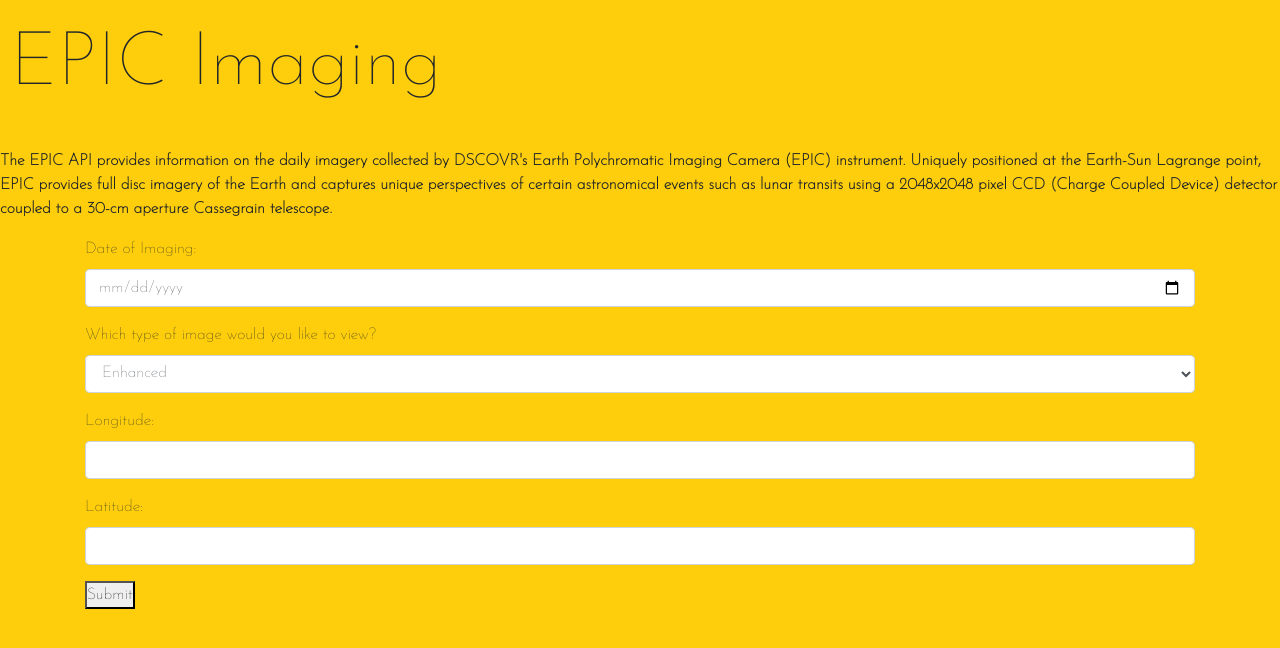
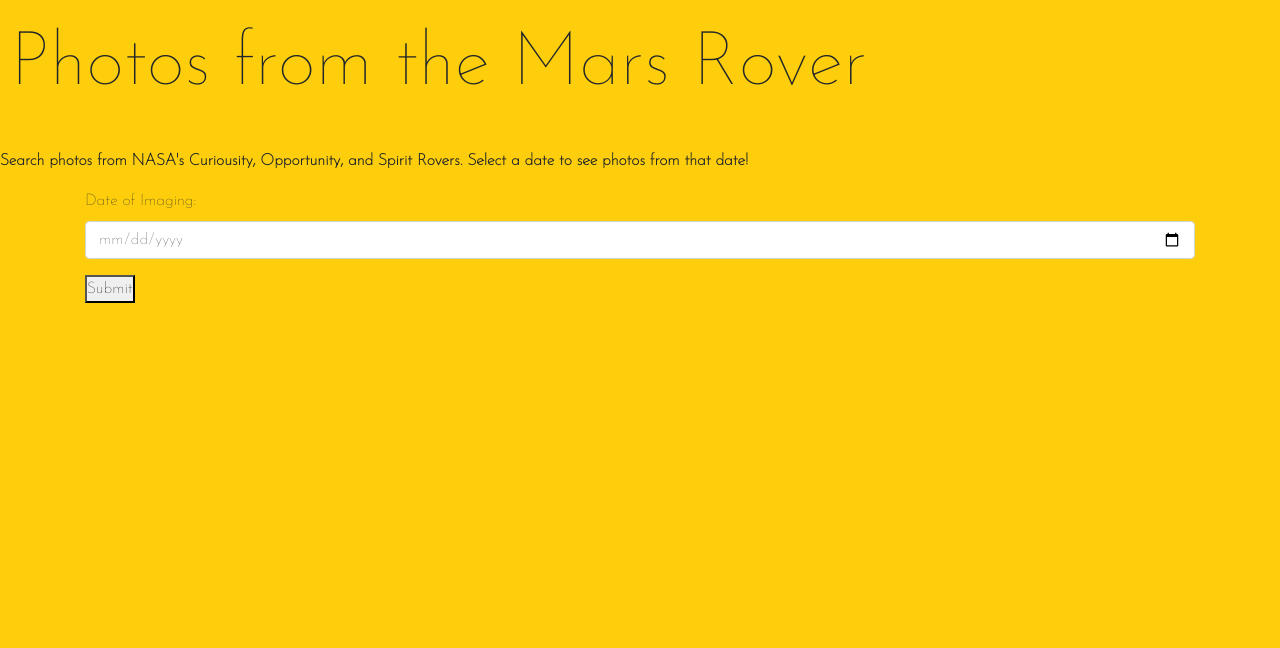
Before and after one commit to schradermade/martian-news, a website built with webpack: page src/index.html in a window 1280 px wide. Built offline with nearby package versions, Linux system fonts and the light colour scheme.

```diff
--- a/src/index.html
+++ b/src/index.html
@@ -7,36 +7,27 @@
   <title>EPIC - Earth Polychromatic Imaging Camera</title>
 </head>
 <body>
-  <p id="title">EPIC Imaging</h1>
-  <p><strong>The EPIC API provides information on the daily imagery collected by DSCOVR's
-    Earth Polychromatic Imaging Camera (EPIC) instrument. Uniquely positioned at
-    the Earth-Sun Lagrange point, EPIC provides full disc imagery of the Earth and
-    captures unique perspectives of certain astronomical events such as lunar transits
-    using a 2048x2048 pixel CCD (Charge Coupled Device) detector coupled to a 30-cm
-    aperture Cassegrain telescope.</strong></p>
+  <p id="title">Photos from the Mars Rover</h1>
+  <p><strong>Search photos from NASA's Curiousity, Opportunity, and Spirit Rovers. Select a date to see photos from that date!</strong></p>
   <div class="container">
   <form id="formOne">
     <div class="form-group">
     <label for="date">Date of Imaging:</label>
     <input id="date" class="form-control" type="date">
     </div>
-    <div class="form-group">
-      <label for="img-quality">Which type of image would you like to view?</label>
-      <select class="form-control" id="img-quality">
-        <option value="enhanced">Enhanced</option>
-        <option value="natural">Natural</option>
-      </select>
-    </div>
-    <div class="form-group">
+    <!-- <div class="form-group">
     <label for="longitude">Longitude:</label>
     <input id="longitude" class="form-control" type="text">
     </div>
     <div class="form-group">
     <label for="latitude">Latitude:</label>
     <input id="latitude" class="form-control" type="text">
-    </div>
-    <button type="button">Submit</button>
+    </div> -->
+    <button type="submit" id="button">Submit</button>
   </form>
+  <br>
+  <div class="show-rover"></div>
+  <br>
   <div class="show-image"></div>
   <div class="show-errors"></div>
 </div>
--- a/src/js/epic-service.js
+++ b/src/js/epic-service.js
@@ -2,7 +2,7 @@
   static getImage(date) {
     return new Promise(function(resolve, reject)  {
       let request = new XMLHttpRequest();
-      const url = `https://api.nasa.gov/EPIC/api/enhanced/date/${date}?api_key=${process.env.API_KEY} `;
+      const url = `https://api.nasa.gov/mars-photos/api/v1/rovers/curiosity/photos?earth_date=${date}&api_key=${process.env.API_KEY}`;
       request.onload = function() {
         if (this.status === 200)  {
           resolve(request.response);
--- a/src/main.js
+++ b/src/main.js
@@ -6,22 +6,18 @@
 
 function clearFields()  {
   $('#date').val("");
-  // $("$img-quality").val("");
-  $('#longitude').val("");
-  $('#latitude').val("");
 }
 
 $(document).ready(function() {
-  $("#formOne").click(function() {
-    // event.preventDefault();
-    // let imgQuality = $("#img-quality").val();
+  $("#formOne").submit(function(event) {
+    event.preventDefault();
     let date = $("#date").val();
     clearFields();
     let promise = Epic.getImage(date);
     promise.then(function(response) {
       const body = JSON.parse(response);
-      console.log(body);
-      $(".show-image").append(`The enhanced image of Earth on ${date}: ${body[0].image}`);
+      $('.show-rover').text(`This picture was taken on ${date} by the ${body.photos[0].rover.name} rover!`)
+      $('.show-image').html(`<img src=${body.photos[0].img_src}>`);
     }, function(error) {
       $(".show-errors").text(`There was an error processing your request: ${error}`);
     });
```
Also changed, not shown: 1 other file.
